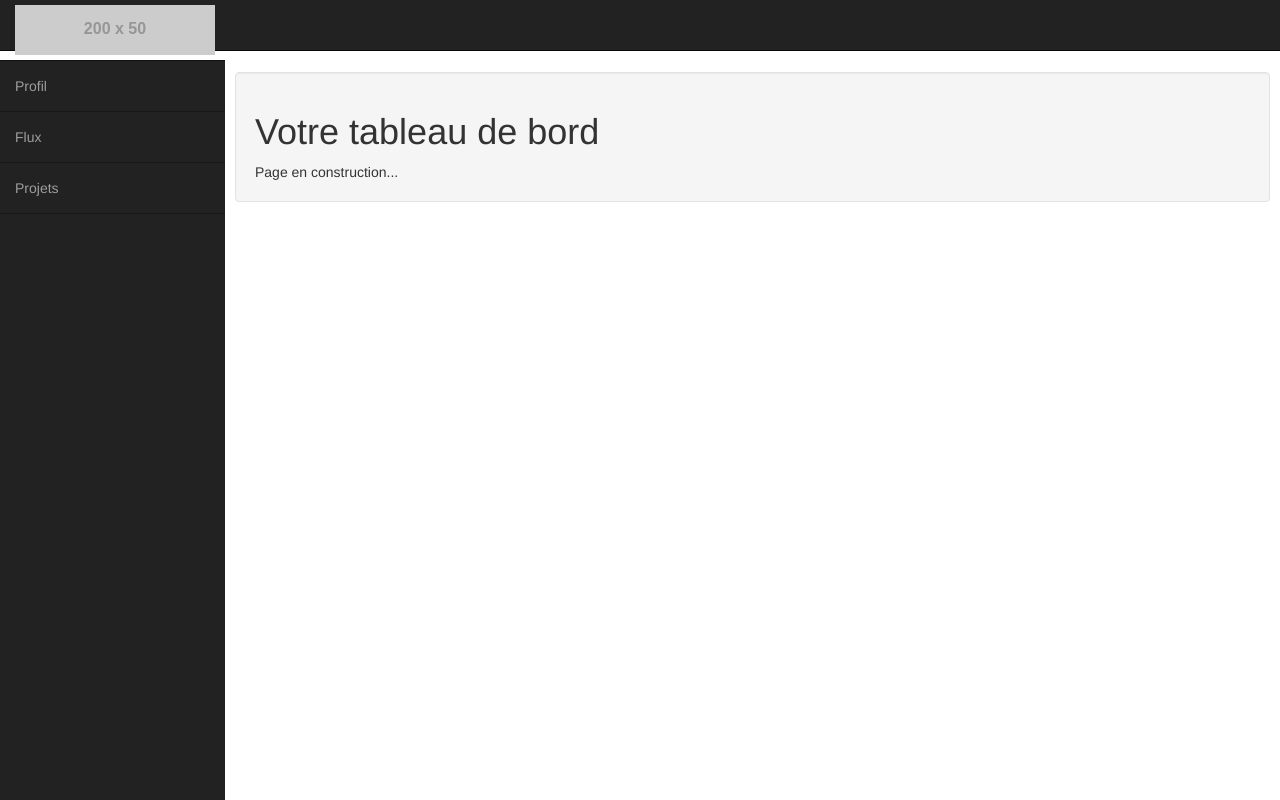
After one commit to equipe-ostream/ostream-projet, a Symfony app: template templates/security/UserDashboard.html.twig in a window 1280 px wide. The commit adds this page. Run offline with Twig, Linux system fonts and the light colour scheme; the template is opened without the code that fills it, so the values that code supplies are empty; grey boxes labelled with a size stand in for pictures from a placeholder-image service; some libraries are stand-ins or nearby versions.

Commit message:
corrections demandees par Adrien et partie userDashboard

```diff
--- a/src/Security/Guard/UserAuthenticator.php
+++ b/src/Security/Guard/UserAuthenticator.php
@@ -104,7 +104,7 @@
      */
     public function onAuthenticationSuccess(Request $request, TokenInterface $token, $providerKey): RedirectResponse
     {
-        return new RedirectResponse($this->urlGenerator->generate('dashboard_user'));
+        return new RedirectResponse($this->urlGenerator->generate('userDashboard'));
     }
     /**
      * @param Request                 $request
--- /dev/null
+++ b/templates/baseUserDashboard.html.twig
@@ -0,0 +1,235 @@
+<!DOCTYPE html>
+<html lang="en">
+<head>
+    <meta charset="UTF-8">
+    <title>UserDashboard</title>
+    <link href="//maxcdn.bootstrapcdn.com/bootstrap/3.3.0/css/bootstrap.min.css" rel="stylesheet" id="bootstrap-css">
+    <script src="//maxcdn.bootstrapcdn.com/bootstrap/3.3.0/js/bootstrap.min.js"></script>
+    <script src="//code.jquery.com/jquery-1.11.1.min.js"></script>
+
+    <style>
+        body {
+            margin-top: 50px;
+        }
+        /*html, body, #wrapper, #page-wrapper {height: 100%; overflow: hidden;}*/
+
+
+        #wrapper {
+            padding-left: 0;
+        }
+
+        #page-wrapper {
+            width: 100%;
+            padding: 0;
+            background-color: #fff;
+        }
+
+        @media(min-width:768px) {
+            #wrapper {
+                padding-left: 225px;
+            }
+
+            #page-wrapper {
+                padding: 22px 10px;
+            }
+        }
+
+        /* Top Navigation */
+
+        .top-nav {
+            padding: 0 15px;
+        }
+
+        .top-nav>li {
+            display: inline-block;
+            float: left;
+        }
+
+        .top-nav>li>a {
+            padding-top: 20px;
+            padding-bottom: 20px;
+            line-height: 20px;
+            color: #fff;
+        }
+
+        .top-nav>li>a:hover,
+        .top-nav>li>a:focus,
+        .top-nav>.open>a,
+        .top-nav>.open>a:hover,
+        .top-nav>.open>a:focus {
+            color: #fff;
+            background-color: #1a242f;
+        }
+
+        .top-nav>.open>.dropdown-menu {
+            float: left;
+            position: absolute;
+            margin-top: 0;
+            /*border: 1px solid rgba(0,0,0,.15);*/
+            border-top-left-radius: 0;
+            border-top-right-radius: 0;
+            background-color: #fff;
+            -webkit-box-shadow: 0 6px 12px rgba(0,0,0,.175);
+            box-shadow: 0 6px 12px rgba(0,0,0,.175);
+        }
+
+        .top-nav>.open>.dropdown-menu>li>a {
+            white-space: normal;
+        }
+
+        /* Side Navigation */
+
+        @media(min-width:768px) {
+            .side-nav {
+                position: fixed;
+                top: 60px;
+                left: 225px;
+                width: 225px;
+                margin-left: -225px;
+                border: none;
+                border-radius: 0;
+                border-top: 1px rgba(0,0,0,.5) solid;
+                overflow-y: auto;
+                background-color: #222;
+                /*background-color: #5A6B7D;*/
+                bottom: 0;
+                overflow-x: hidden;
+                padding-bottom: 40px;
+            }
+
+            .side-nav>li>a {
+                width: 225px;
+                border-bottom: 1px rgba(0,0,0,.3) solid;
+            }
+
+            .side-nav li a:hover,
+            .side-nav li a:focus {
+                outline: none;
+                background-color: #1a242f !important;
+            }
+        }
+
+        .side-nav>li>ul {
+            padding: 0;
+            border-bottom: 1px rgba(0,0,0,.3) solid;
+        }
+
+        .side-nav>li>ul>li>a {
+            display: block;
+            padding: 10px 15px 10px 38px;
+            text-decoration: none;
+            /*color: #999;*/
+            color: #fff;
+        }
+
+        .side-nav>li>ul>li>a:hover {
+            color: #fff;
+        }
+
+        .navbar .nav > li > a > .label {
+            -webkit-border-radius: 50%;
+            -moz-border-radius: 50%;
+            border-radius: 50%;
+            position: absolute;
+            top: 14px;
+            right: 6px;
+            font-size: 10px;
+            font-weight: normal;
+            min-width: 15px;
+            min-height: 15px;
+            line-height: 1.0em;
+            text-align: center;
+            padding: 2px;
+        }
+
+        .navbar .nav > li > a:hover > .label {
+            top: 10px;
+        }
+
+        .navbar-brand {
+            padding: 5px 15px;
+        }
+    </style>
+</head>
+
+<body>
+
+<div id="throbber" style="display:none; min-height:120px;"></div>
+<div id="noty-holder"></div>
+<div id="wrapper">
+    <!-- Navigation -->
+    <nav class="navbar navbar-inverse navbar-fixed-top" role="navigation">
+        <!-- Brand and toggle get grouped for better mobile display -->
+        <div class="navbar-header">
+            <button type="button" class="navbar-toggle" data-toggle="collapse" data-target=".navbar-ex1-collapse">
+                <span class="sr-only">Toggle navigation</span>
+                <span class="icon-bar"></span>
+                <span class="icon-bar"></span>
+                <span class="icon-bar"></span>
+            </button>
+            <a class="navbar-brand" href="http://cijulenlinea.ucr.ac.cr/dev-users/">
+                <img src="http://placehold.it/200x50&text=LOGO" alt="LOGO"">
+            </a>
+        </div>
+        <!-- Top Menu Items -->
+        <ul class="nav navbar-right top-nav">
+            <li><a href="#" data-placement="bottom" data-toggle="tooltip" href="#" data-original-title="Stats"><i class="fa fa-bar-chart-o"></i>
+                </a>
+            </li>
+            <li class="dropdown">
+
+                <ul class="dropdown-menu">
+                    <li><a href="#"><i class="fa fa-fw fa-user"></i> Edit Profile</a></li>
+                    <li><a href="#"><i class="fa fa-fw fa-cog"></i> Change Password</a></li>
+                    <li class="divider"></li>
+                    <li><a href="#"><i class="fa fa-fw fa-power-off"></i> Logout</a></li>
+                </ul>
+            </li>
+        </ul>
+        <!-- Sidebar Menu Items - These collapse to the responsive navigation menu on small screens -->
+        <div class="collapse navbar-collapse navbar-ex1-collapse">
+            <ul class="nav navbar-nav side-nav">
+                <li>
+                    <a href="#" data-toggle="collapse" data-target="#submenu-1"><i class="fa fa-fw fa-search"></i> Profil <i class="fa fa-fw fa-angle-down pull-right"></i></a>
+                    <ul id="submenu-1" class="collapse">
+                        <li><a href="#"><i class="fa fa-angle-double-right"></i> SUBMENU 1.1</a></li>
+                        <li><a href="#"><i class="fa fa-angle-double-right"></i> SUBMENU 1.2</a></li>
+                        <li><a href="#"><i class="fa fa-angle-double-right"></i> SUBMENU 1.3</a></li>
+                    </ul>
+                </li>
+                <li>
+                    <a href="#" data-toggle="collapse" data-target="#submenu-2"><i class="fa fa-fw fa-star"></i>  Flux <i class="fa fa-fw fa-angle-down pull-right"></i></a>
+                    <ul id="submenu-2" class="collapse">
+                        <li><a href="#"><i class="fa fa-angle-double-right"></i> SUBMENU 2.1</a></li>
+                        <li><a href="#"><i class="fa fa-angle-double-right"></i> SUBMENU 2.2</a></li>
+                        <li><a href="#"><i class="fa fa-angle-double-right"></i> SUBMENU 2.3</a></li>
+                    </ul>
+                </li>
+                <li>
+                    <a href="investigaciones/favoritas"><i class="fa fa-fw fa-user-plus"></i>  Projets</a>
+                </li>
+
+            </ul>
+        </div>
+        <!-- /.navbar-collapse -->
+    </nav>
+
+    <div id="page-wrapper">
+        <div class="container-fluid">
+            <!-- Page Heading -->
+            <div class="row" id="main" >
+                <div class="col-sm-12 col-md-12 well" id="content">
+                    <h1>Votre tableau de bord</h1>
+                    Page en construction...
+                </div>
+            </div>
+            <!-- /.row -->
+        </div>
+        <!-- /.container-fluid -->
+    </div>
+    <!-- /#page-wrapper -->
+</div><!-- /#wrapper -->
+</body>
+
+
+</html>
--- a/templates/public/index.html.twig
+++ b/templates/public/index.html.twig
@@ -21,7 +21,9 @@
                     <a href = "#projets"> Projets </a>
                     <a href = "#equipe"> Equipe </a>
                     <a href = "#histoire"> Histoire </a>
-                    <a href = "/register"> S'inscrire ou se connecter </a>
+                    <a href = "https://www.helloasso.com/"> Agir </a>
+                    <a href = "https://www.helloasso.com/"> Panier </a>
+                    <a href = "/register"> Connexion </a>
                 </nav>
 
            <!-- </div>-->
--- /dev/null
+++ b/templates/security/UserDashboard.html.twig
@@ -0,0 +1,19 @@
+{% extends 'baseUserDashboard.html.twig' %}
+
+{% block title %}UserDashboard{% endblock %}
+
+{% block body %}
+    En construction ...
+{% endblock %}
+
+{% block javascript %}
+$(function(){
+    $('[data-toggle="tooltip"]').tooltip();
+    $(".side-nav .collapse").on("hide.bs.collapse", function() {
+        $(this).prev().find(".fa").eq(1).removeClass("fa-angle-right").addClass("fa-angle-down");
+    });
+    $('.side-nav .collapse').on("show.bs.collapse", function() {
+        $(this).prev().find(".fa").eq(1).removeClass("fa-angle-down").addClass("fa-angle-right");
+    });
+})
+{% endblock %}
--- a/templates/security/login.html.twig
+++ b/templates/security/login.html.twig
@@ -4,7 +4,7 @@
 
 {% block body %}
 
-    <h1>Déjà inscrit ? Identifiez-vous : </h1>
+    <h1>Authentification</h1>
 <div>
     {{ form_start(form, { attr: { class: 'login-form' } }) }}
     <div class="row margin">
--- a/templates/security/register.html.twig
+++ b/templates/security/register.html.twig
@@ -61,5 +61,11 @@
         </div>
         {{ form_end(form) }}
     </div>
+    <br/>
+    <div>
+        <a href="{{ path('login') }}">Déjà inscrit ? Identifiez-vous </a>
+    </div>
+
+
 
 {% endblock %}
```
Also changed, not shown: src/Controller/Security/SecurityController.php (+8 -0 lines), templates/baseDashboard.html.twig (+1 -8 lines).
